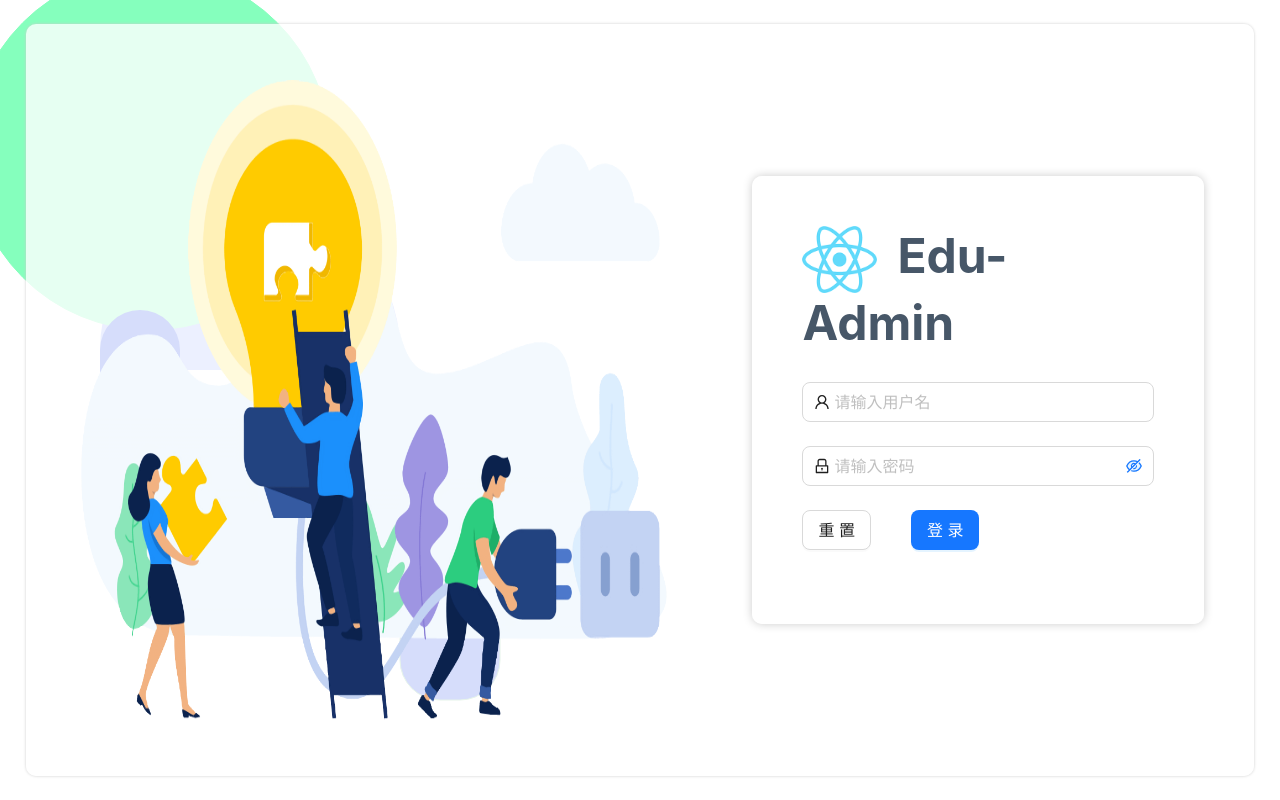
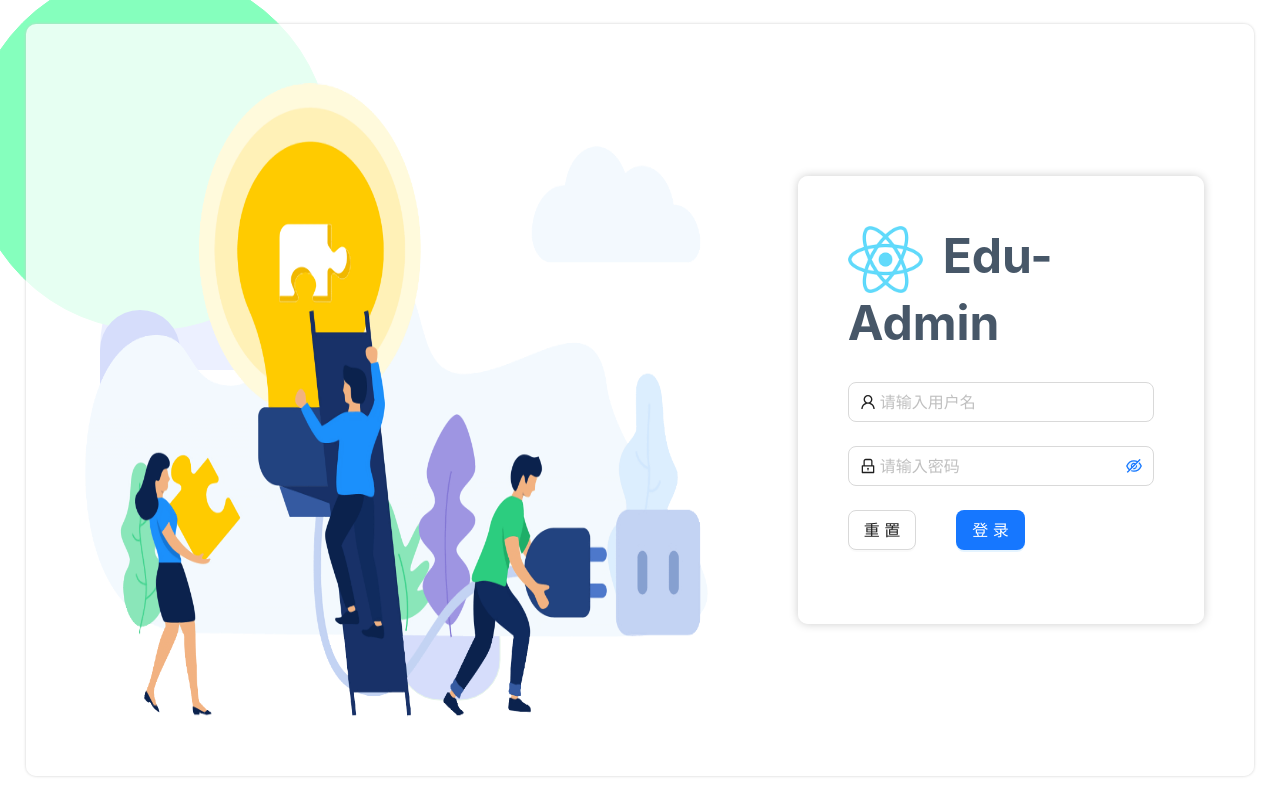
Before and after one commit to yuunik/edu-admin, a React (Vite) app: page /login in a window 1280 px wide. Built offline with nearby package versions, Linux system fonts and the light colour scheme.

Commit message:
feat: 登录页 - 表单字段校验

```diff
--- a/src/pages/login/index.scss
+++ b/src/pages/login/index.scss
@@ -18,7 +18,7 @@
     align-items: center;
 
     .left {
-      width: 750px;
+      width: 65%;
       height: 100%;
 
       .login-pic {
@@ -30,7 +30,7 @@
     }
 
     .login-form {
-      width: calc(100% - 750px);
+      width: 35%;
       background-color: rgba(255, 255, 255, 0.8);
       border-radius: 10px;
       box-shadow: 0 0 10px #ccc;
--- a/src/pages/login/index.tsx
+++ b/src/pages/login/index.tsx
@@ -1,5 +1,3 @@
-import Left from '@/assets/images/login_left3.png'
-import Logo from '@/assets/images/logo.png'
 import { Button, Form, Input } from 'antd'
 import {
   EyeInvisibleTwoTone,
@@ -10,8 +8,21 @@ import {
 
 // 引入样式
 import './index.scss'
+import Left from '@/assets/images/login_left3.png'
+import Logo from '@/assets/images/logo.png'
+
+// 登录表单字段的数据类型声明
+type LoginFieldType = {
+  username: string
+  password: string
+}
 
 const Login = () => {
+  // 用户登录
+  const login = (values: LoginFieldType) => {
+    console.log('Success:', values)
+  }
+
   return (
     <div className="login">
       <div className="container">
@@ -24,11 +35,34 @@ const Login = () => {
             {/* 系统标题 */}
             <strong className="system-title">Edu-Admin</strong>
           </div>
-          <Form size="large" className="content">
-            <Form.Item>
+          <Form
+            size="large"
+            className="content"
+            validateTrigger="onBlur"
+            onFinish={login}
+          >
+            <Form.Item<LoginFieldType>
+              name="username"
+              rules={[
+                { required: true, message: '用户名不能为空' },
+                {
+                  pattern: /^[\u4e00-\u9fa5a-zA-Z0-9]{6,12}$/,
+                  message: '用户名需为 6 - 12 位的非空字符',
+                },
+              ]}
+            >
               <Input placeholder="请输入用户名" prefix={<UserOutlined />} />
             </Form.Item>
-            <Form.Item>
+            <Form.Item<LoginFieldType>
+              name="password"
+              rules={[
+                { required: true, message: '密码不能为空' },
+                {
+                  pattern: /^(?=.*[a-z])(?=.*[A-Z])(?=.*\d)[\s\S]{8,16}$/,
+                  message: '密码需为 8 - 16 位的非空字符',
+                },
+              ]}
+            >
               <Input.Password
                 placeholder="请输入密码"
                 prefix={<LockOutlined />}
@@ -38,10 +72,20 @@ const Login = () => {
               />
             </Form.Item>
             <Form.Item>
-              <Button type="default" size="large" className="btn-reset">
+              <Button
+                type="default"
+                size="large"
+                className="btn-reset"
+                htmlType="reset"
+              >
                 重置
               </Button>
-              <Button type="primary" size="large" className="btn-login">
+              <Button
+                type="primary"
+                size="large"
+                className="btn-login"
+                htmlType="submit"
+              >
                 登录
               </Button>
             </Form.Item>
--- /dev/null
+++ b/src/types/login.tsx
@@ -0,0 +1,5 @@
+// 用户登录模块相关的数据类型
+export type LoginRes = {
+  // 用户 token
+  token: string
+}
```
Also changed, not shown: src/api/login.tsx (added, +25 -0 lines), src/types/common.tsx (added, +13 -0 lines).
